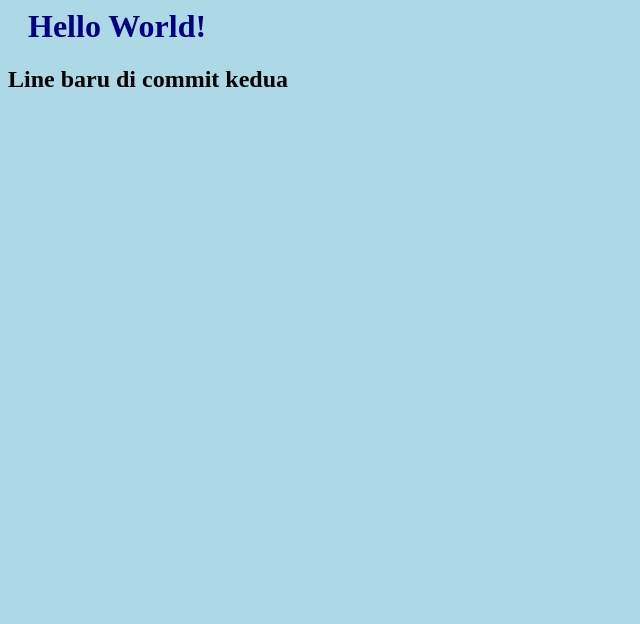
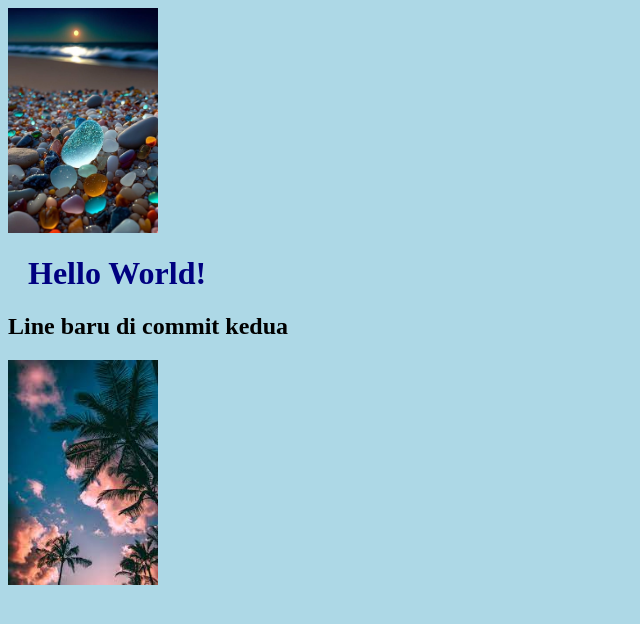
Before and after one commit to mfayaadhh/blajar-git, a plain HTML site: page index.html in a window 1280 px wide. Shown: the whole page, without its empty margins (0-640 px from the left). Drawn offline with Linux system fonts and the light colour scheme.

Commit message:
Tambah file tambah gambar di index

```diff
--- a/index.html
+++ b/index.html
@@ -6,7 +6,9 @@
     <link rel="stylesheet" href="style.css">
 </head>
 <body>
+    <img src="p.jpg" alt="p" style="width: 150px;">
     <h1>Hello World!</h1>
     <h2>Line baru di commit kedua</h2>
+    <img src="ppp.jpg" alt="ppp" style="width: 150px;">
 </body>
 </html>
```
Also changed, not shown: p.jpg (added), ppp.jpg (added).
